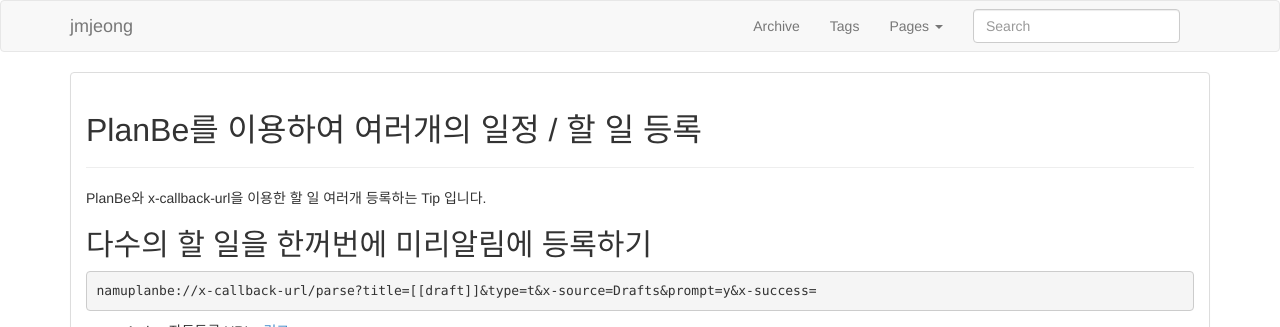
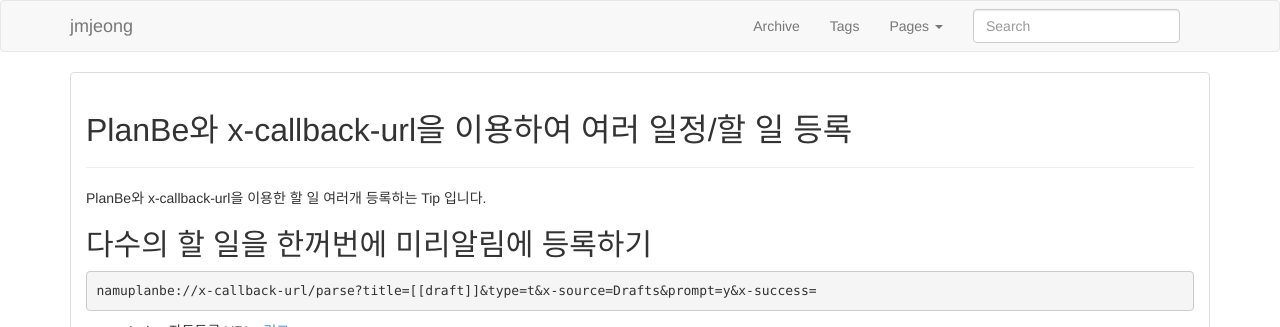
Before and after one commit to jmjeong/jmjeong-old.github.io, a Jekyll site: the page built from _posts/2014-01-28-PlanBe-multiple-input-tips.md, in a window 1280 px wide and 900 px high, cut to the strip 0-327 px from the top of the window. Built offline with Jekyll 4.4.1, drawn with Linux system fonts in a browser that asks for light colours; Markdown is read by kramdown in place of the engine named in the settings; comment, search, counter and statistics services are not loaded.

Commit message:
change page name

```diff
--- a/_posts/2014-01-28-PlanBe-QuickAdd-Multiple-Input-Tips.md
+++ b/_posts/2014-01-28-PlanBe-multiple-input-tips.md
@@ -1,6 +1,6 @@
 ---
 layout: post
-title: "PlanBe를 이용하여 여러개의 일정 / 할 일 등록"
+title: "PlanBe와 x-callback-url을 이용하여 여러 일정/할 일 등록"
 category:
 tags: planbe ios
 ---
```
